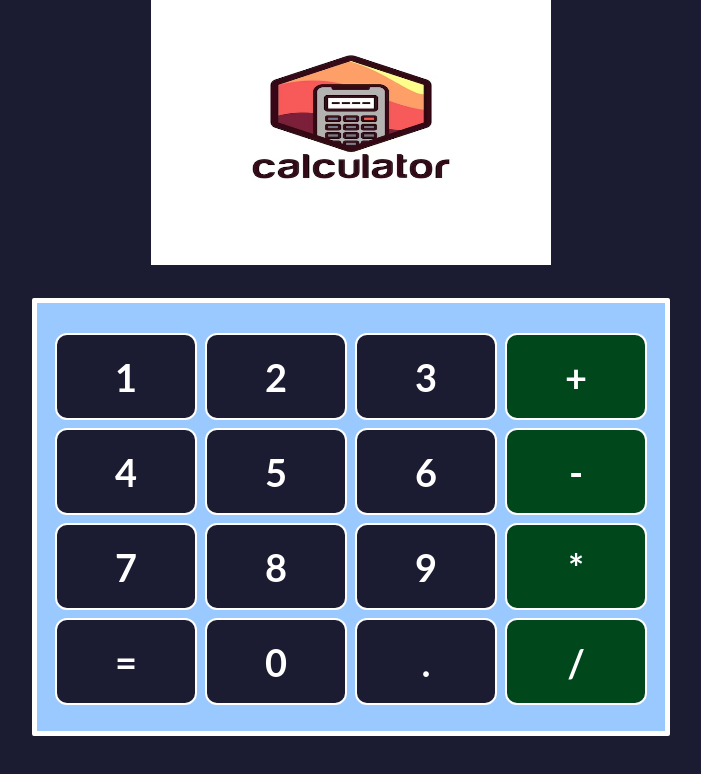
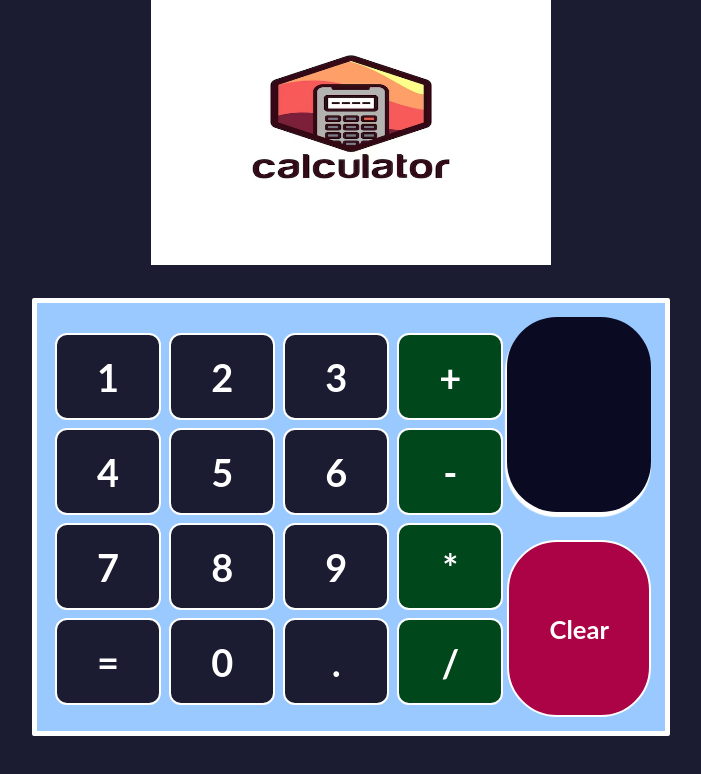
Before and after one commit to noeliamodica/reactCalculadora, a React (Create React App) app: page / in a window 1280 px wide. Shown: the top 774 px of the page, without its empty margins (289-990 px from the left). Built offline with nearby package versions, Linux system fonts and the light colour scheme.

Commit message:
agrego componente boton clear y genero useState

```diff
--- a/src/App.js
+++ b/src/App.js
@@ -2,8 +2,18 @@
 import './App.css';
 import Logo from './imagenes/calculadora.png'
 import Boton from './componentes/Boton';
+import Pantalla from './componentes/Pantalla';
+import BotonClear from './componentes/BotonClear';
+import { useState } from 'react';
 
 function App() {
+
+  const [input, setInput] = useState('');
+
+  const agregarInput = valor =>{
+    setInput(input + valor);
+
+  };
   return (
     <div className='App'>
 
@@ -15,6 +25,9 @@ function App() {
       </div>
 
       <div className='contenedor-calculadora'>
+
+
+
         <div className='fila'></div>
           <Boton>1</Boton>
           <Boton>4</Boton>
@@ -37,6 +50,9 @@ function App() {
           <Boton>*</Boton>
           <Boton>/</Boton>
         <div className='fila'></div>
+
+        <Pantalla input={input} />
+        <BotonClear> Clear </BotonClear>
       </div>
 
 
--- /dev/null
+++ b/src/componentes/BotonClear.js
@@ -0,0 +1,11 @@
+import '../hojas-de-estilo/BotonClear.css';
+
+const BotonClear = (props )=>(
+
+    <div className='boton-clear'>
+        Clear
+
+    </div>
+);
+
+export default BotonClear
--- /dev/null
+++ b/src/componentes/Pantalla.js
@@ -0,0 +1,11 @@
+import '../hojas-de-estilo/Pantalla.css';
+
+const Pantalla = ({ input } )=>(
+
+    <div className='input'>
+        {input}
+
+    </div>
+);
+
+export default Pantalla
--- /dev/null
+++ b/src/hojas-de-estilo/BotonClear.css
@@ -0,0 +1,20 @@
+.boton-clear{
+  height: 15px;
+  font-size: 1.6em;
+  border-radius: 50px;
+  display: flex;
+  flex: 1;
+  background-color: #ac0246 ;
+  margin-top: 8px;
+  justify-content: center;
+  align-items: center;
+  font-weight: bold;
+  color: white;
+  border: 2px solid white;
+  cursor: pointer;
+}
+
+.boton-clear:hover{
+    background-color: #ebb000;
+
+}
--- /dev/null
+++ b/src/hojas-de-estilo/Pantalla.css
@@ -0,0 +1,17 @@
+.input{
+  height: 35px;
+  border-radius: 50px;
+  margin-bottom: 20px;
+  display: flex;
+  flex: 1;
+  justify-content: flex-end;
+  align-items: center;
+  font-weight: bold;
+  font-size: 30px;
+  background-color: #0a0a23;
+  color: white;
+  padding: 11px;
+  padding-right: 30px;
+  margin: 1px solid #888;
+  box-shadow: -1px 4px 1px 1px white;
+}
```
